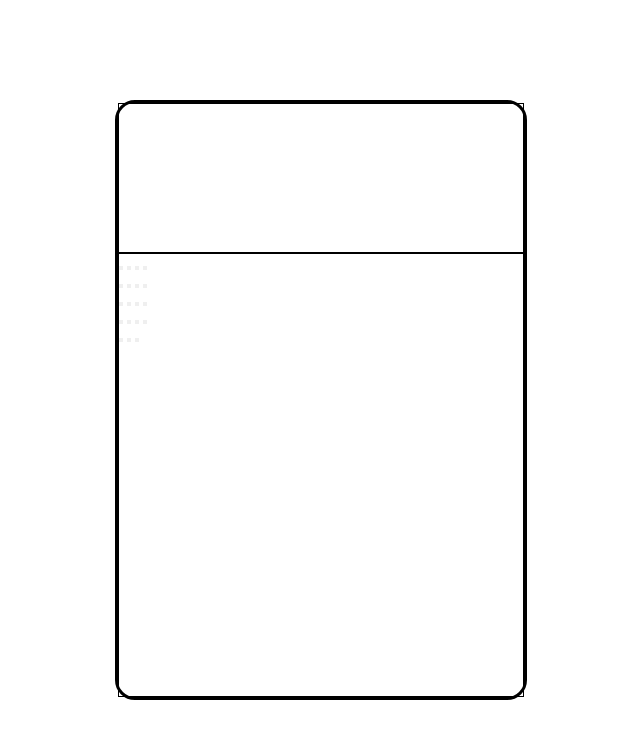
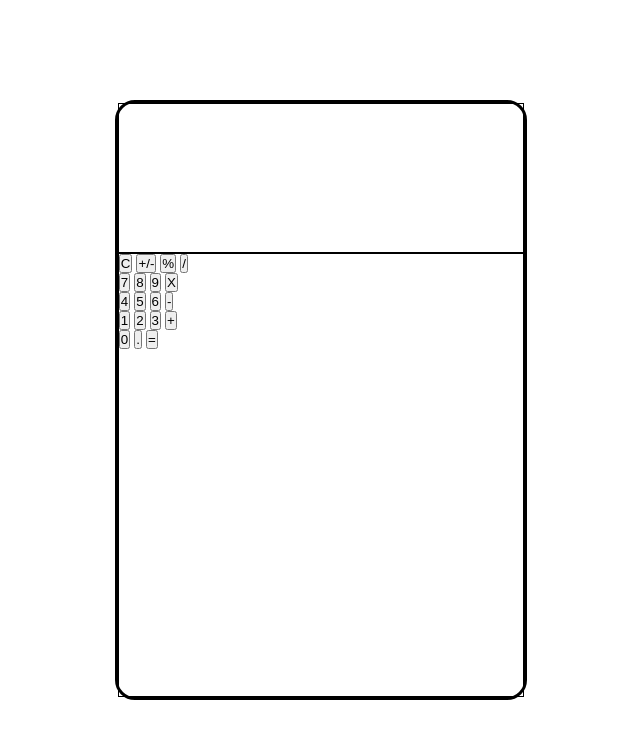
Before and after one commit to zakpdev/odin-calculator, a plain HTML site: page index.html in a window 1280 px wide. Shown: the whole page, without its empty margins (319-959 px from the left). Drawn offline with Linux system fonts and the light colour scheme.

Commit message:
Add button type and button text

```diff
--- a/index.html
+++ b/index.html
@@ -11,33 +11,33 @@
     <div class="screen"></div>
     <div class="buttons">
       <div class="row1">
-        <button id="clear-button"></button>
-        <button id="negate-button"></button>
-        <button id="percentage-button"></button>
-        <button id="division-button"></button>
+        <button id="clear-button" type="button">C</button>
+        <button id="negate-button" type="button">+/-</button>
+        <button id="percentage-button" type="button">%</button>
+        <button id="division-button" type="button">/</button>
       </div>
       <div class="row2">
-        <button id="seven-button"></button>
-        <button id="eight-button"></button>
-        <button id="nine-button"></button>
-        <button id="multiplication-button"></button>
+        <button id="seven-button" type="button">7</button>
+        <button id="eight-button" type="button">8</button>
+        <button id="nine-button" type="button">9</button>
+        <button id="multiplication-button" type="button">X</button>
       </div>
       <div class="row3">
-        <button id="four-button"></button>
-        <button id="five-button"></button>
-        <button id="six-button"></button>
-        <button id="subtraction-button"></button>
+        <button id="four-button" type="button">4</button>
+        <button id="five-button" type="button">5</button>
+        <button id="six-button" type="button">6</button>
+        <button id="subtraction-button" type="button">-</button>
       </div>
       <div class="row4">
-        <button id="one-button"></button>
-        <button id="two-button"></button>
-        <button id="three-button"></button>
-        <button id="addition-button"></button>
+        <button id="one-button" type="button">1</button>
+        <button id="two-button" type="button">2</button>
+        <button id="three-button" type="button">3</button>
+        <button id="addition-button" type="button">+</button>
       </div>
       <div class="row5">
-        <button id="zero-button"></button>
-        <button id="dot-button"></button>
-        <button id="evaluate-button"></button>
+        <button id="zero-button" type="button">0</button>
+        <button id="dot-button" type="button">.</button>
+        <button id="evaluate-button" type="button">=</button>
       </div>
     </div>
   </div>
```
